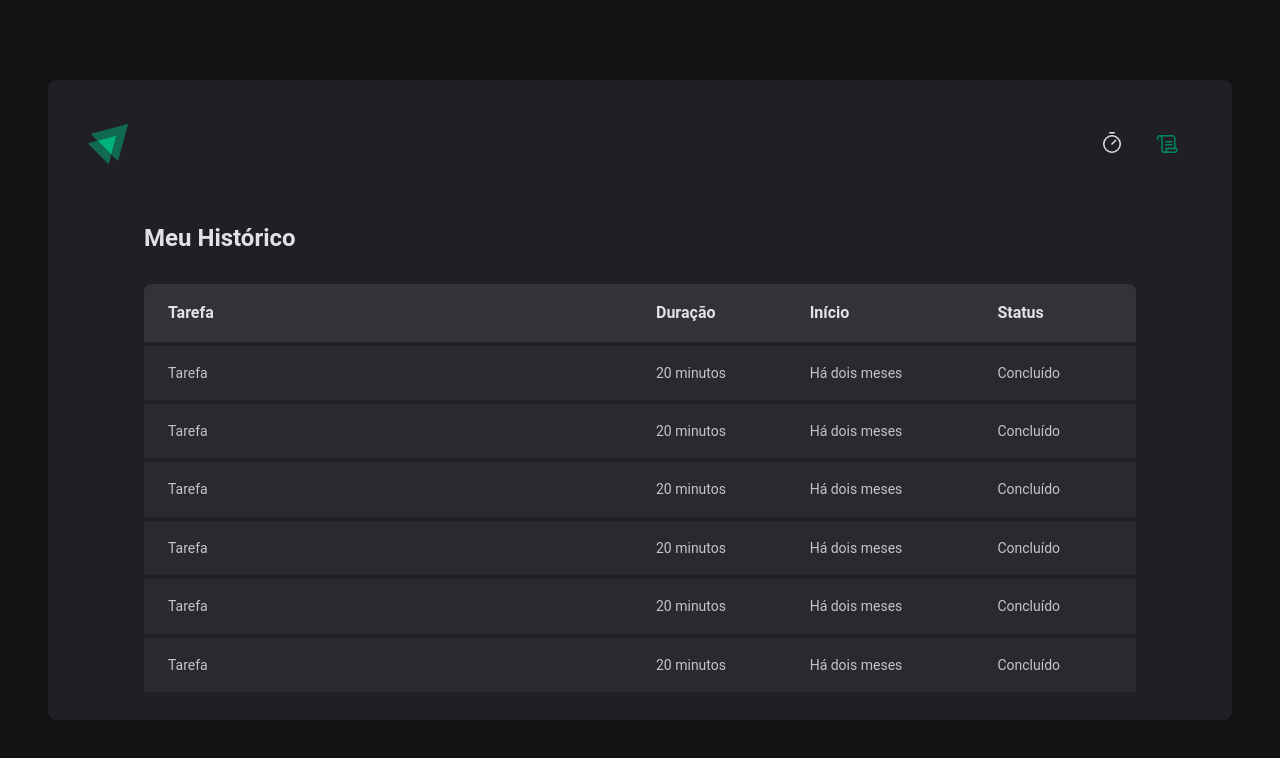
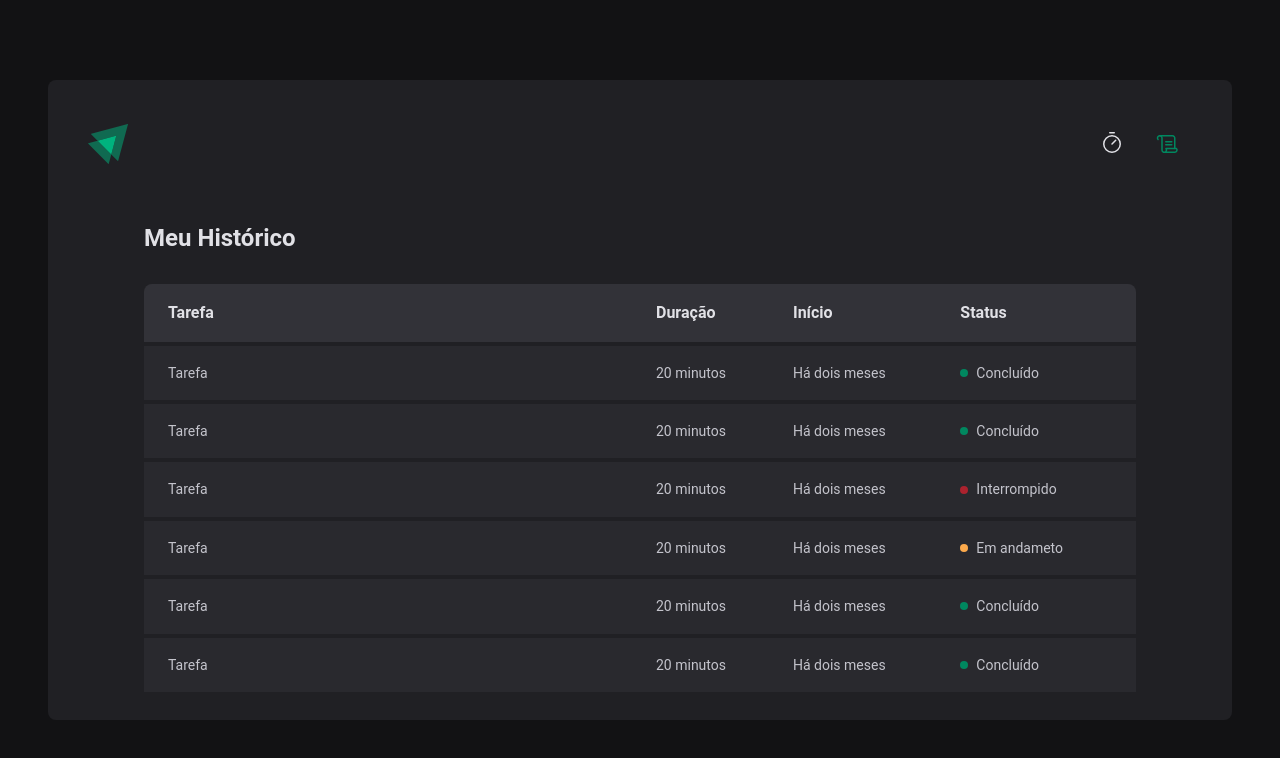
Before and after one commit to LuanVendt/02-Ignite-Timer, a React app: page /history in a window 1280 px wide. Shown: the top 758 px of the page. Built offline with nearby package versions, Linux system fonts and the light colour scheme; the HTML template or start-up script is replaced by a standard one.

Commit message:
Componente: Status

```diff
--- a/src/pages/History/index.tsx
+++ b/src/pages/History/index.tsx
@@ -1,4 +1,4 @@
-import { HistoryContainer, HistoryList } from "./styles";
+import { HistoryContainer, HistoryList, Status } from "./styles";
 
 export function History() {
   return (
@@ -20,37 +20,49 @@
                     <td>Tarefa</td>
                     <td>20 minutos</td>
                     <td>Há dois meses</td>
-                    <td>Concluído</td>
+                    <td>
+                        <Status statusColor="green">Concluído</Status>
+                    </td>
                 </tr>
                 <tr>
                     <td>Tarefa</td>
                     <td>20 minutos</td>
                     <td>Há dois meses</td>
-                    <td>Concluído</td>
+                    <td>
+                        <Status statusColor="green">Concluído</Status>
+                    </td>
                 </tr>
                 <tr>
                     <td>Tarefa</td>
                     <td>20 minutos</td>
                     <td>Há dois meses</td>
-                    <td>Concluído</td>
+                    <td>
+                        <Status statusColor="red">Interrompido</Status>
+                    </td>
                 </tr>
                 <tr>
                     <td>Tarefa</td>
                     <td>20 minutos</td>
                     <td>Há dois meses</td>
-                    <td>Concluído</td>
+                    <td>
+                        <Status statusColor="yellow">Em andameto</Status>
+                    </td>
                 </tr>
                 <tr>
                     <td>Tarefa</td>
                     <td>20 minutos</td>
                     <td>Há dois meses</td>
-                    <td>Concluído</td>
+                    <td>
+                        <Status statusColor="green">Concluído</Status>
+                    </td>
                 </tr>
                 <tr>
                     <td>Tarefa</td>
                     <td>20 minutos</td>
                     <td>Há dois meses</td>
-                    <td>Concluído</td>
+                    <td>
+                        <Status statusColor="green">Concluído</Status>
+                    </td>
                 </tr>
             </tbody>
         </table>
--- a/src/pages/History/styles.ts
+++ b/src/pages/History/styles.ts
@@ -61,3 +61,27 @@
         }
     }
 `
+
+const STATUS_COLORS = {
+    yellow: 'yellow-500',
+    green: 'green-500',
+    red: 'red-500',
+} as const
+
+interface StatusProps {
+    statusColor: keyof typeof STATUS_COLORS;
+}
+
+export const Status = styled.span<StatusProps>`
+    display: flex;
+    align-items: center;
+    gap: 0.5rem;
+
+    &::before {
+        content: '';
+        width: 0.5rem;
+        height: 0.5rem;
+        border-radius: 50%;
+        background: ${props => props.theme[STATUS_COLORS[props.statusColor]]}
+    }
+`
```
